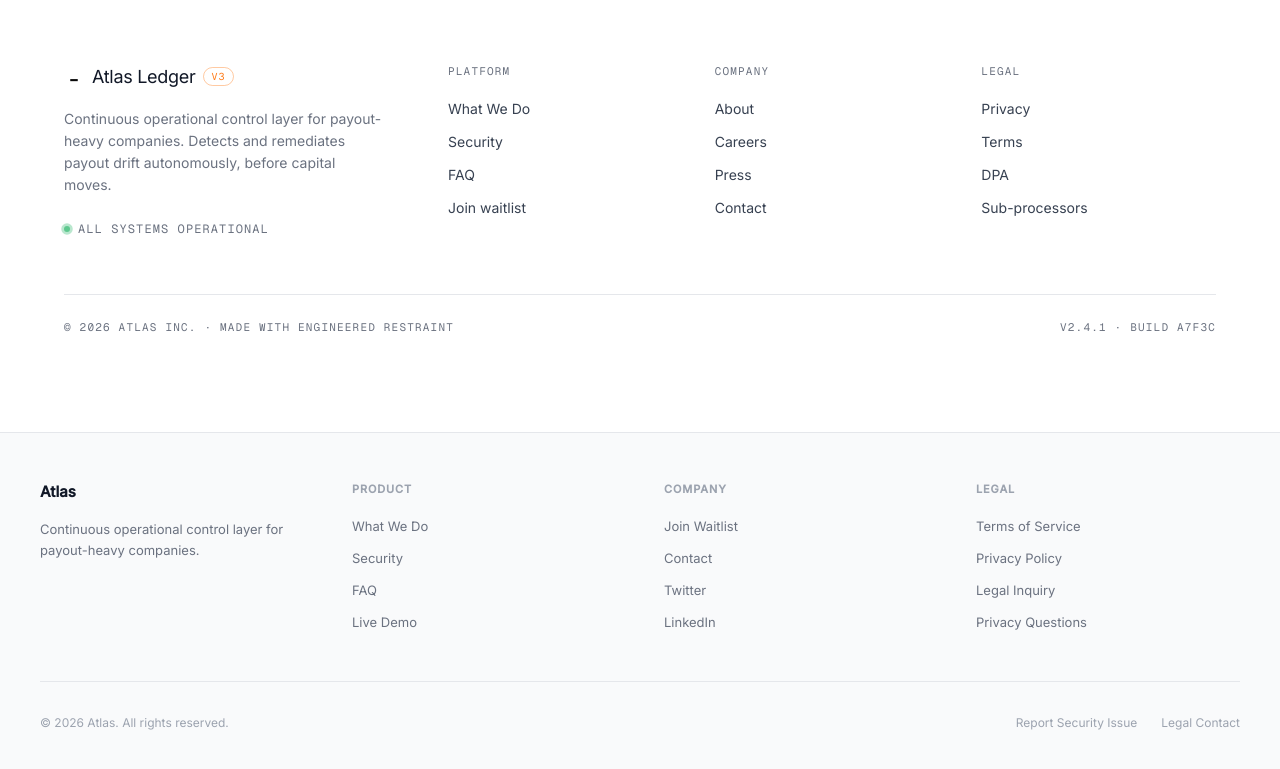
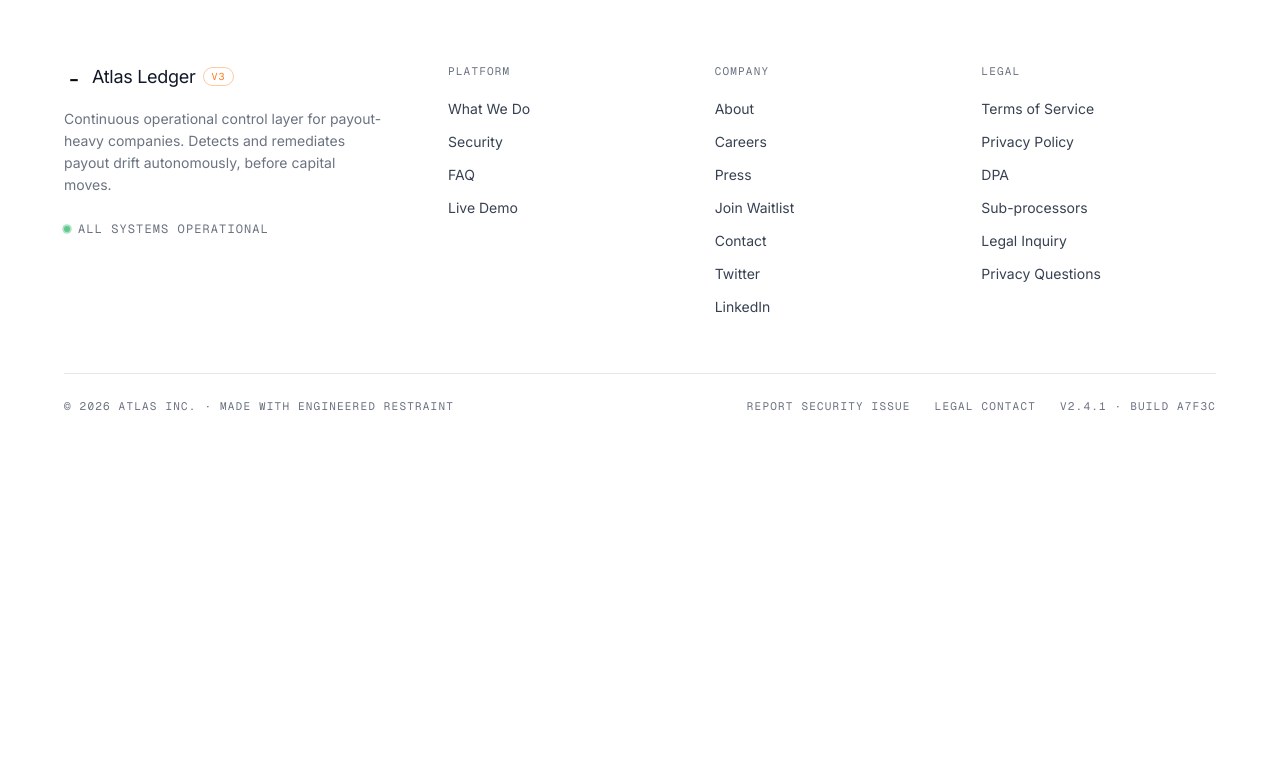
Before and after one commit to sudhishbommaraju/atlas-ledger, a Next.js app: page /demo-access in a window 1280 px wide. Shown: the part 783-1552 px from the top of the page. After the commit the page ends 1245 px from the top, so only its background shows below. Built offline with nearby package versions, Linux system fonts and the light colour scheme.

Commit message:
Merge footers and update onboarding design

```diff
--- a/app/layout.tsx
+++ b/app/layout.tsx
@@ -2,7 +2,6 @@ import type { Metadata } from 'next'
 import { Geist_Mono } from 'next/font/google'
 import './globals.css'
 import { ThemeProvider } from './providers'
-import { Footer } from './components/Footer'
 
 const geistMono = Geist_Mono({
   variable: '--font-geist-mono',
@@ -26,7 +25,6 @@ export default function RootLayout({ children }: { children: React.ReactNode })
       <body style={{ fontFamily: '"Inter", system-ui, -apple-system, sans-serif', fontWeight: 400 }}>
         <ThemeProvider>
           {children}
-          <Footer />
         </ThemeProvider>
       </body>
     </html>
--- a/components/atlas/AtlasFooter.tsx
+++ b/components/atlas/AtlasFooter.tsx
@@ -15,7 +15,7 @@ const COLS = [
       { l: 'What We Do', h: '/' },
       { l: 'Security', h: '/security' },
       { l: 'FAQ', h: '/faq' },
-      { l: 'Join waitlist', h: '/waitlist' },
+      { l: 'Live Demo', h: '/auth/password' },
     ],
   },
   {
@@ -24,16 +24,21 @@ const COLS = [
       { l: 'About', h: '/' },
       { l: 'Careers', h: '/' },
       { l: 'Press', h: '/' },
-      { l: 'Contact', h: '/waitlist' },
+      { l: 'Join Waitlist', h: '/waitlist' },
+      { l: 'Contact', h: 'mailto:hello@atlas.ai' },
+      { l: 'Twitter', h: 'https://twitter.com/getAtlas' },
+      { l: 'LinkedIn', h: 'https://linkedin.com/company/atlas-ai' },
     ],
   },
   {
     heading: 'LEGAL',
     links: [
-      { l: 'Privacy', h: '#' },
-      { l: 'Terms', h: '#' },
+      { l: 'Terms of Service', h: '/legal/terms-of-service' },
+      { l: 'Privacy Policy', h: '/legal/privacy-policy' },
       { l: 'DPA', h: '#' },
       { l: 'Sub-processors', h: '#' },
+      { l: 'Legal Inquiry', h: 'mailto:legal@atlas.ai' },
+      { l: 'Privacy Questions', h: 'mailto:privacy@atlas.ai' },
     ],
   },
 ]
@@ -94,9 +99,13 @@ export default function AtlasFooter() {
           <span style={{ fontFamily: 'var(--font-mono)', fontSize: 11, letterSpacing: '1.2px', textTransform: 'uppercase', color: 'var(--body-mid)' }}>
             © {new Date().getFullYear()} ATLAS INC. · MADE WITH ENGINEERED RESTRAINT
           </span>
-          <span style={{ fontFamily: 'var(--font-mono)', fontSize: 11, letterSpacing: '1.2px', textTransform: 'uppercase', color: 'var(--body-mid)' }}>
-            v2.4.1 · BUILD a7f3c
-          </span>
+          <div style={{ display: 'flex', gap: 24, alignItems: 'center' }}>
+            <Link href="mailto:security@atlas.ai" style={{ fontFamily: 'var(--font-mono)', fontSize: 11, letterSpacing: '1.2px', textTransform: 'uppercase', color: 'var(--body-mid)', textDecoration: 'none' }}>Report Security Issue</Link>
+            <Link href="mailto:legal@atlas.ai" style={{ fontFamily: 'var(--font-mono)', fontSize: 11, letterSpacing: '1.2px', textTransform: 'uppercase', color: 'var(--body-mid)', textDecoration: 'none' }}>Legal Contact</Link>
+            <span style={{ fontFamily: 'var(--font-mono)', fontSize: 11, letterSpacing: '1.2px', textTransform: 'uppercase', color: 'var(--body-mid)' }}>
+              v2.4.1 · BUILD a7f3c
+            </span>
+          </div>
         </div>
       </div>
     </footer>
```
